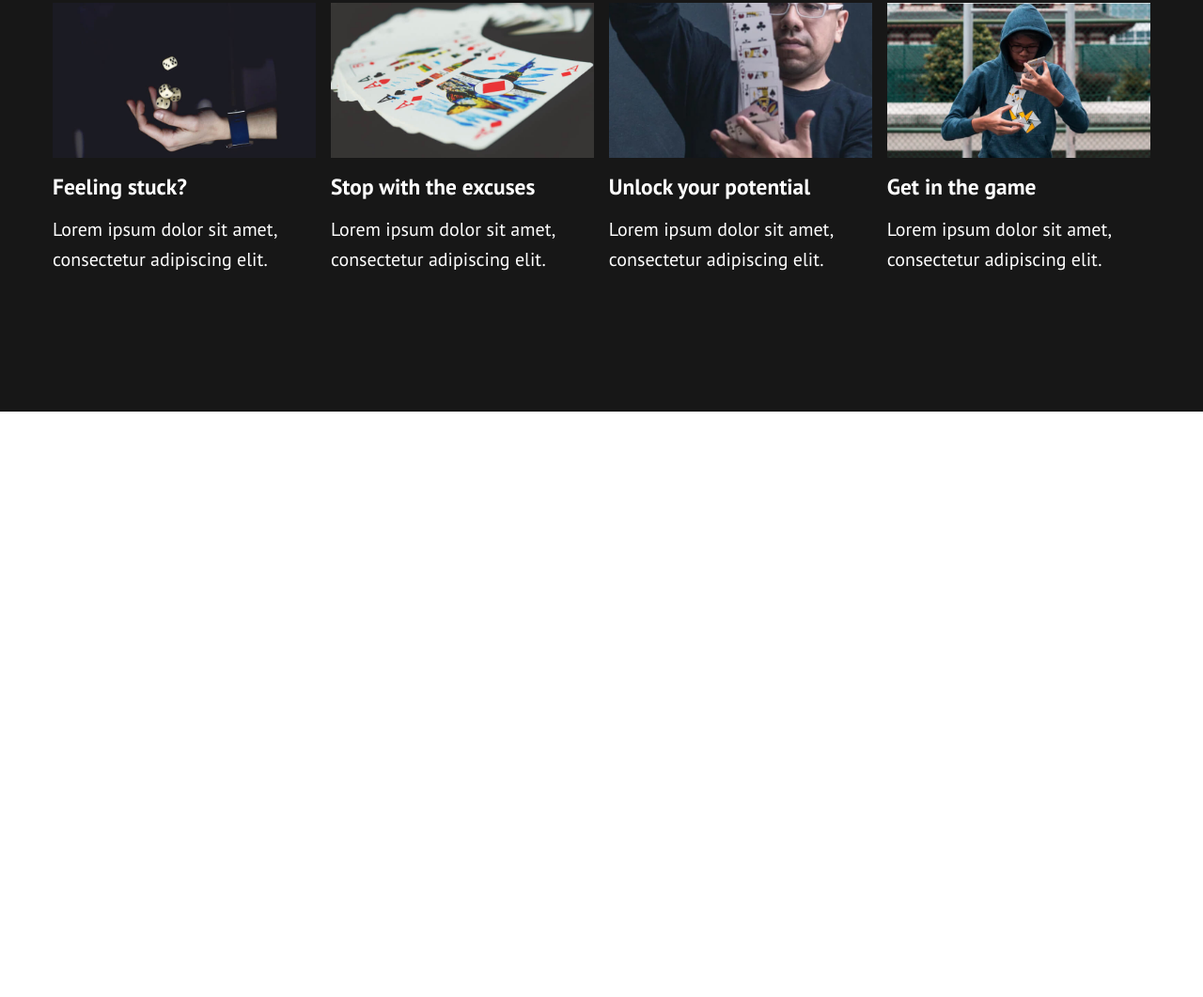
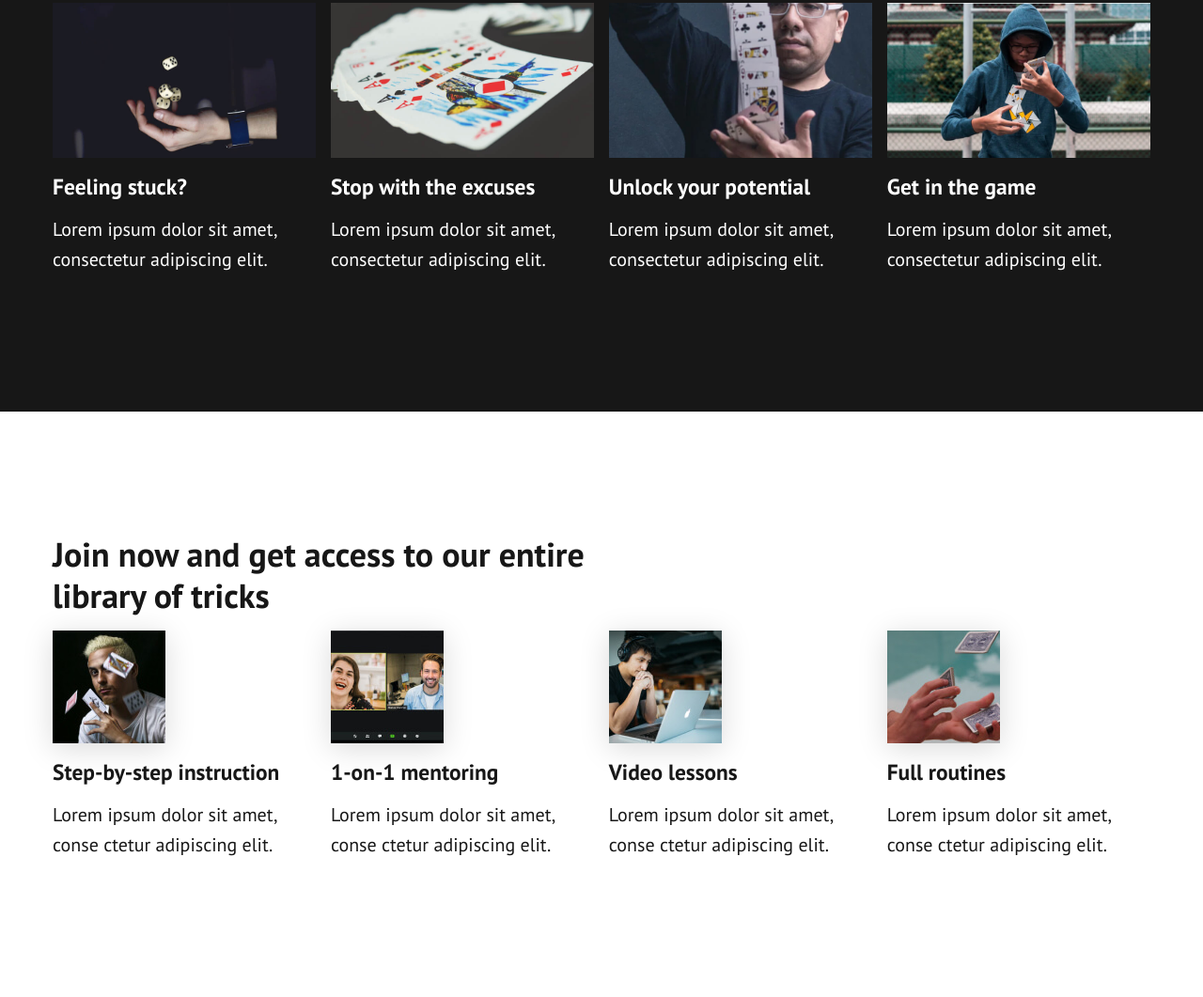
Before and after one commit to itsmacr8/magic-landing-page, a website built with Vite: page index.html in a window 1280 px wide. Shown: the part 1161-2222 px from the top of the page at 94% size. Before the commit the page ends 1599 px from the top, so only its background shows below. Built offline with nearby package versions, Linux system fonts and the light colour scheme.

Commit message:
Add join now section.

```diff
--- a/index.html
+++ b/index.html
@@ -63,6 +63,34 @@
         </ul>
       </div>
     </section>
+
+    <section class="join-now">
+      <div class="container">
+        <h2 class="h2">Join now and get access to our entire library of tricks</h2>
+        <ul class="flex mb-1 flex-col-4">
+          <li class="flow-content">
+            <img class="shadow" src="./public/assets/all-access-03.jpg" alt="man with cards flying in front of him">
+            <h3>Step-by-step instruction</h3>
+            <p>Lorem ipsum dolor sit amet, conse ctetur adipiscing elit.</p>
+          </li>
+          <li class="flow-content">
+            <img class="shadow" src="./public/assets/all-access-04.jpg" alt="woman and man talking over video conference">
+            <h3>1-on-1 mentoring</h3>
+            <p>Lorem ipsum dolor sit amet, conse ctetur adipiscing elit.</p>
+          </li>
+          <li class="flow-content">
+            <img class="shadow" src="./public/assets/all-access-01.jpg" alt="man in front of laptop with earphone on">
+            <h3>Video lessons</h3>
+            <p>Lorem ipsum dolor sit amet, conse ctetur adipiscing elit.</p>
+          </li>
+          <li class="flow-content">
+            <img class="shadow" src="./public/assets/all-access-02.jpg" alt="close up of hands holding cards">
+            <h3>Full routines</h3>
+            <p>Lorem ipsum dolor sit amet, conse ctetur adipiscing elit.</p>
+          </li>
+        </ul>
+      </div>
+    </section>
   </main>
   <script type="module" src="/src/main.ts"></script>
 </body>
--- a/src/sass/base/_utilities.scss
+++ b/src/sass/base/_utilities.scss
@@ -41,7 +41,16 @@ section {
             flex-basis: 24%;
         }
     }
+
+    &-col-4 {
+        @include respond(tab-port) {
+            & > * {
+                flex-basis: 24%;
+            }
+        }
+    }
 }
+
 
 .flow-content {
     & > * + * {
```
Also changed, not shown: public/assets/all-access-01.jpg (added), public/assets/all-access-02.jpg (added), public/assets/all-access-03.jpg (added), public/assets/all-access-04.jpg (added).
